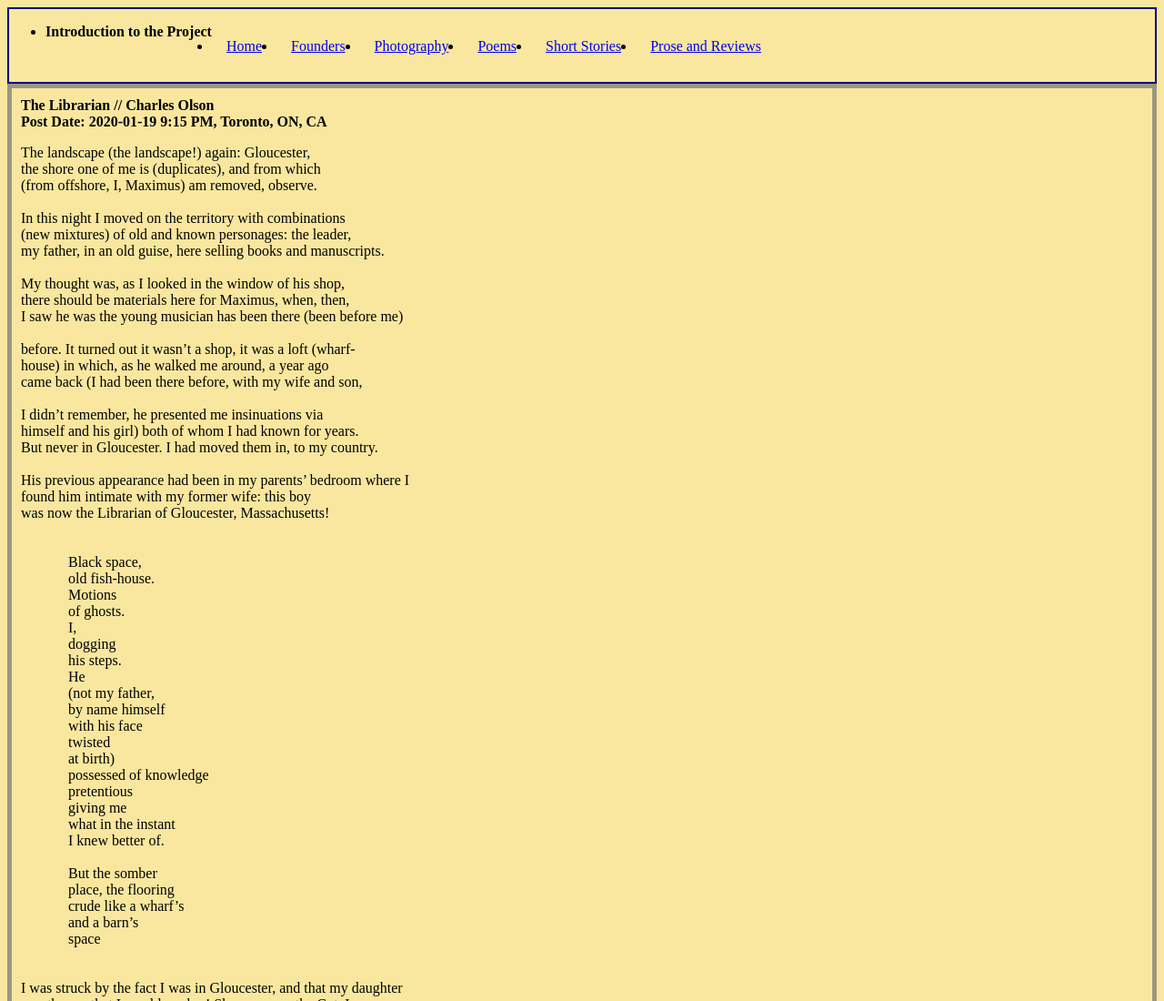
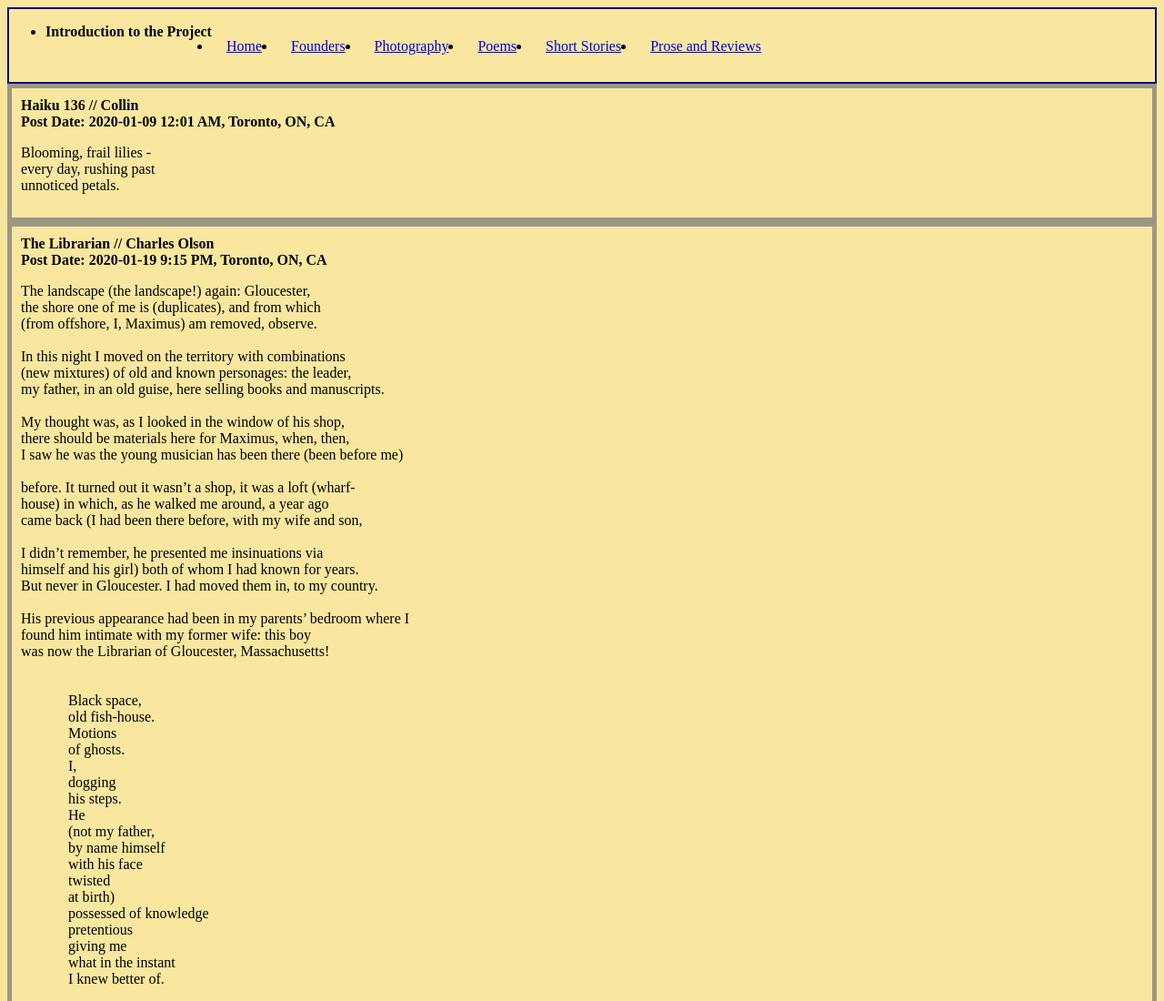
Before and after one commit to collindowns/PoetryCommons, a plain HTML site: page poems.html in a window 1280 px wide. Shown: the top 1100 px of the page at 91% size. Drawn offline with Linux system fonts and the light colour scheme.

Commit message:
Update poems.html

```diff
--- a/poems.html
+++ b/poems.html
@@ -41,6 +41,16 @@
 	</nav>
 </div>
 </header>
+
+	<div class = "poem_style">
+		<header class = "poem_title"> Haiku 136 // Collin <br> Post Date: 2020-01-09 12:01 AM, Toronto, ON, CA</header>
+		<p>
+		Blooming, frail lilies -<br>
+		every day, rushing past<br>
+		unnoticed petals.<br>
+		</p>
+
+	</div>
 
 	<div class = "poem_style">
 		<header class = "poem_title"> The Librarian // Charles Olson <br> Post Date: 2020-01-19 9:15 PM, Toronto, ON, CA</header>
```
